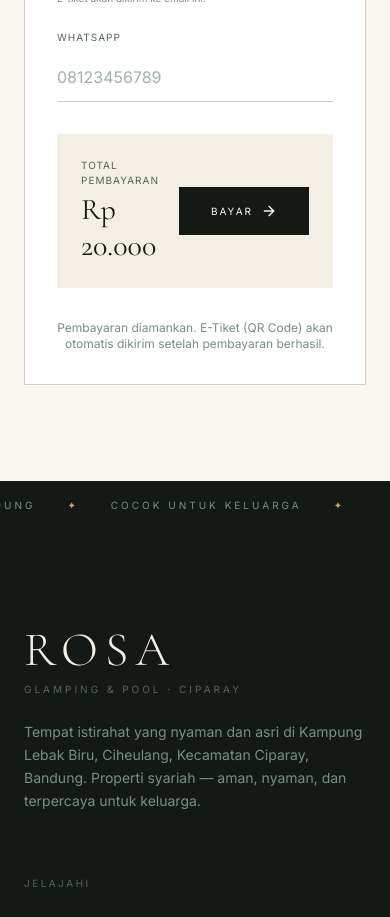
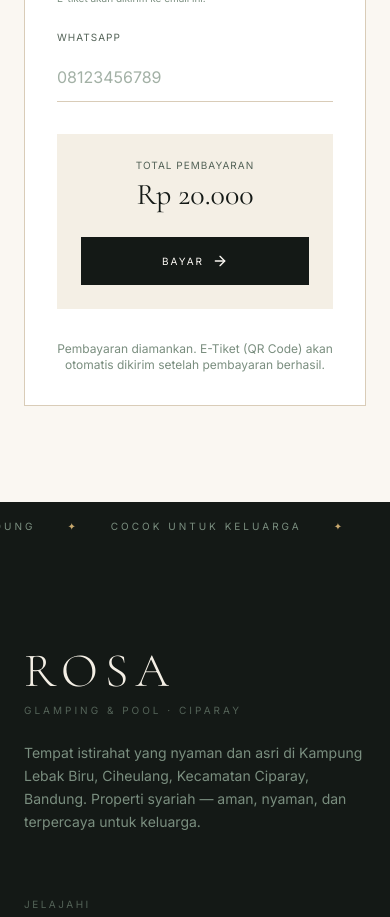
Before and after one commit to amay29/penginapan, a Next.js app: page /tiket-kolam in a window 390 px wide. Shown: the part 1020-1937 px from the top of the page. Built offline with nearby package versions, Linux system fonts and the light colour scheme; no server answers.

Commit message:
fix(ui): optimize booking calendar and pool ticket forms for mobile layout
- Made react-day-picker dynamically render 1 month on mobile screens and 2 on desktop to prevent horizontal scrolling
- Updated Pool Ticket payment footer from flex-row to flex-col on small viewports for better readability

```diff
--- a/src/app/(public)/tiket-kolam/page.tsx
+++ b/src/app/(public)/tiket-kolam/page.tsx
@@ -202,15 +202,15 @@ export default function TiketKolamPage() {
             </div>
 
             {/* Total */}
-            <div className="bg-parchment-100 p-6 mt-8 flex items-center justify-between">
-              <div>
+            <div className="bg-parchment-100 p-6 mt-8 flex flex-col sm:flex-row items-center justify-between gap-6">
+              <div className="text-center sm:text-left">
                 <p className="text-[10px] uppercase tracking-widest text-obsidian-500 mb-1">Total Pembayaran</p>
                 <p className="font-serif text-3xl text-obsidian-900">Rp {totalPrice.toLocaleString("id-ID")}</p>
               </div>
               <button
                 type="submit"
                 disabled={loading}
-                className="bg-obsidian-900 text-parchment-50 px-8 py-4 text-[10px] uppercase tracking-[0.2em] hover:bg-obsidian-800 transition-colors disabled:opacity-50 disabled:cursor-not-allowed flex items-center gap-2"
+                className="w-full sm:w-auto bg-obsidian-900 text-parchment-50 px-8 py-4 text-[10px] uppercase tracking-[0.2em] hover:bg-obsidian-800 transition-colors disabled:opacity-50 disabled:cursor-not-allowed flex items-center justify-center gap-2"
               >
                 {loading ? <Loader2 className="h-4 w-4 animate-spin" /> : "Bayar"}
                 {!loading && <ArrowRight className="h-4 w-4" />}
--- a/src/app/(public)/unit/[id]/book/BookingClient.tsx
+++ b/src/app/(public)/unit/[id]/book/BookingClient.tsx
@@ -1,6 +1,6 @@
 "use client";
 
-import { useState, useMemo, useTransition } from "react";
+import { useState, useMemo, useTransition, useEffect } from "react";
 import { Unit } from "@prisma/client";
 import { Calendar } from "@/components/ui/calendar";
 import { DateRange, Matcher } from "react-day-picker";
@@ -23,6 +23,14 @@ export default function BookingClient({ unit, existingBookings }: BookingClientP
   const [guests, setGuests]     = useState(1);
   const [isPending, startTransition] = useTransition();
   const [error, setError]       = useState<string | null>(null);
+  const [monthsToShow, setMonthsToShow] = useState(2);
+
+  useEffect(() => {
+    const handleResize = () => setMonthsToShow(window.innerWidth < 768 ? 1 : 2);
+    handleResize();
+    window.addEventListener("resize", handleResize);
+    return () => window.removeEventListener("resize", handleResize);
+  }, []);
 
   const disabledDates = useMemo<Matcher[]>(() => {
     const disabled: Matcher[] = [{ before: startOfDay(new Date()) }];
@@ -97,7 +105,7 @@ export default function BookingClient({ unit, existingBookings }: BookingClientP
           mode="range"
           selected={date}
           onSelect={handleDateSelect}
-          numberOfMonths={2}
+          numberOfMonths={monthsToShow}
           disabled={disabledDates}
           className="w-full"
         />
```
